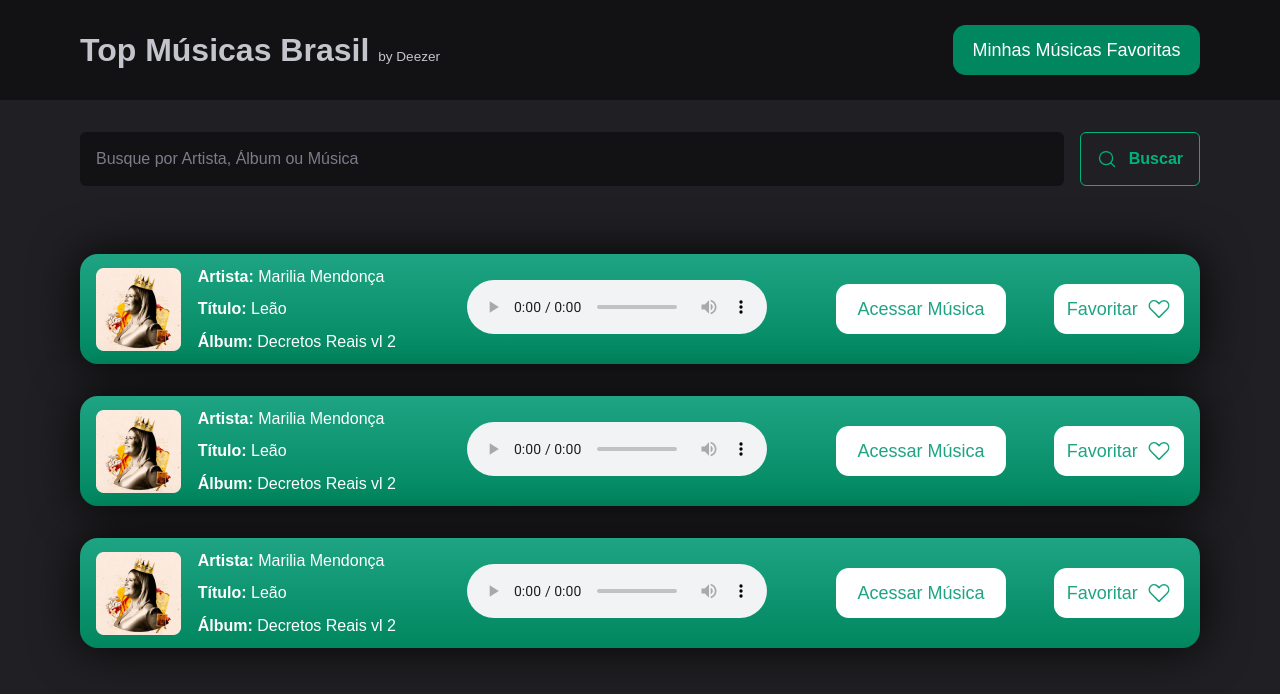
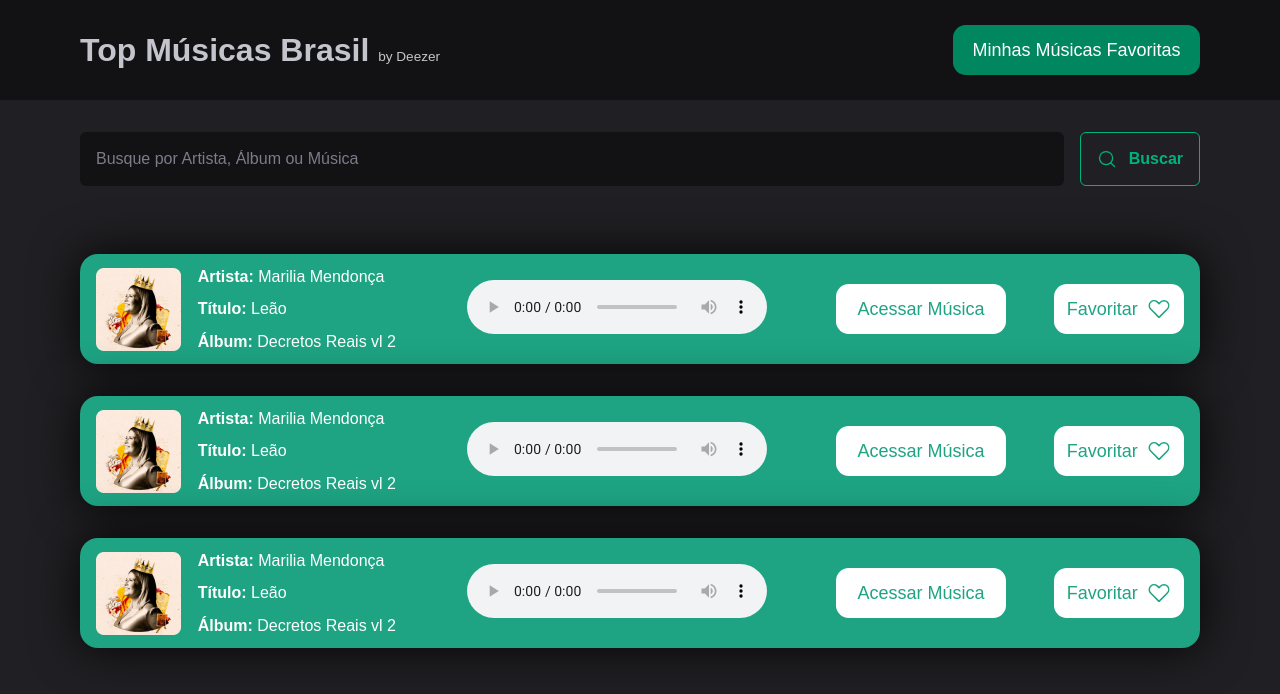
Before and after one commit to jjromary/TopMusics_Deezer, a React (Vite) app: page / in a window 1280 px wide. Shown: the top 694 px of the page. Built offline with nearby package versions, Linux system fonts and the light colour scheme.

Commit message:
created play component

```diff
--- a/src/Components/CardTrack/index.tsx
+++ b/src/Components/CardTrack/index.tsx
@@ -1,8 +1,8 @@
 import { HeartStraight } from 'phosphor-react';
 import artist from '../../assets/artist.jpg';
-import sample from '../../assets/sample.mp3';
 import Button from '../Button';
-import { ArtistContent, ArtistDetails, AudioContent, ButtonsContent, CardTrackContainer } from "./styles";
+import Play from '../Play';
+import { ArtistContent, ArtistDetails, ButtonsContent, CardTrackContainer } from "./styles";
 
 export default function CardTrack() {
   return (
@@ -17,12 +17,7 @@ export default function CardTrack() {
 
       </ArtistContent>
 
-      <AudioContent>
-        <audio controls>
-          <source src={sample} type="audio/mp3" />
-          seu navegador não suporta HTML5
-        </audio>
-      </AudioContent>
+      <Play />
 
       <ButtonsContent>
         <Button
--- a/src/Components/CardTrack/styles.ts
+++ b/src/Components/CardTrack/styles.ts
@@ -10,7 +10,8 @@ export const CardTrackContainer = styled.div`
   align-items: center;
   justify-content: space-between;
 
-  background: linear-gradient(180deg, #1ea483 0%, #00875f 100%);
+  /* background: linear-gradient(180deg, #1ea483 0%, #00875f 100%); */
+  background-color: #1ea483;
   box-shadow: 0px 0px 48px rgba(0, 0, 0, 0.9);
   border-radius: 1.125rem;
 `;
@@ -36,10 +37,6 @@ export const ArtistDetails = styled.div`
   }
 `;
 
-export const AudioContent = styled.div`
-  margin: 0 2.5rem 0 2.563rem;
-`;
-
 export const ButtonsContent = styled.div`
   display: flex;
   align-items: center;
--- /dev/null
+++ b/src/Components/Play/index.tsx
@@ -0,0 +1,16 @@
+import sample from '../../assets/sample.mp3';
+import { PlayContainer } from "./styles";
+
+
+export default function Play() {
+  return (
+    <PlayContainer>
+      <audio controls>
+        <source src={sample} type="audio/mp3" />
+        seu navegador não suporta HTML5
+      </audio>
+
+    </PlayContainer>
+
+  )
+}
--- /dev/null
+++ b/src/Components/Play/styles.ts
@@ -0,0 +1,6 @@
+import styled from "styled-components";
+
+export const PlayContainer = styled.div`
+  margin: 0 2.5rem 0 2.563rem;
+  background-color: transparent;
+`;
```
Also changed, not shown: 1 other file (tests, documents, lock files or other folders).
